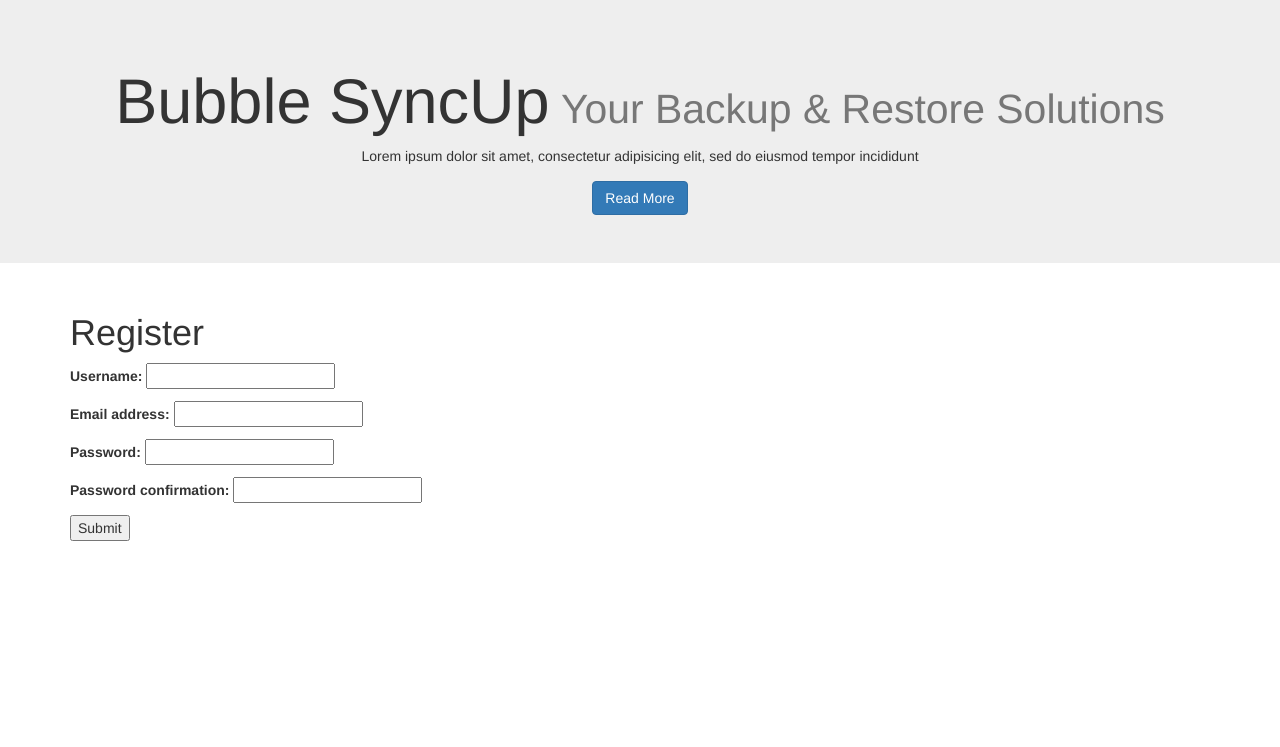
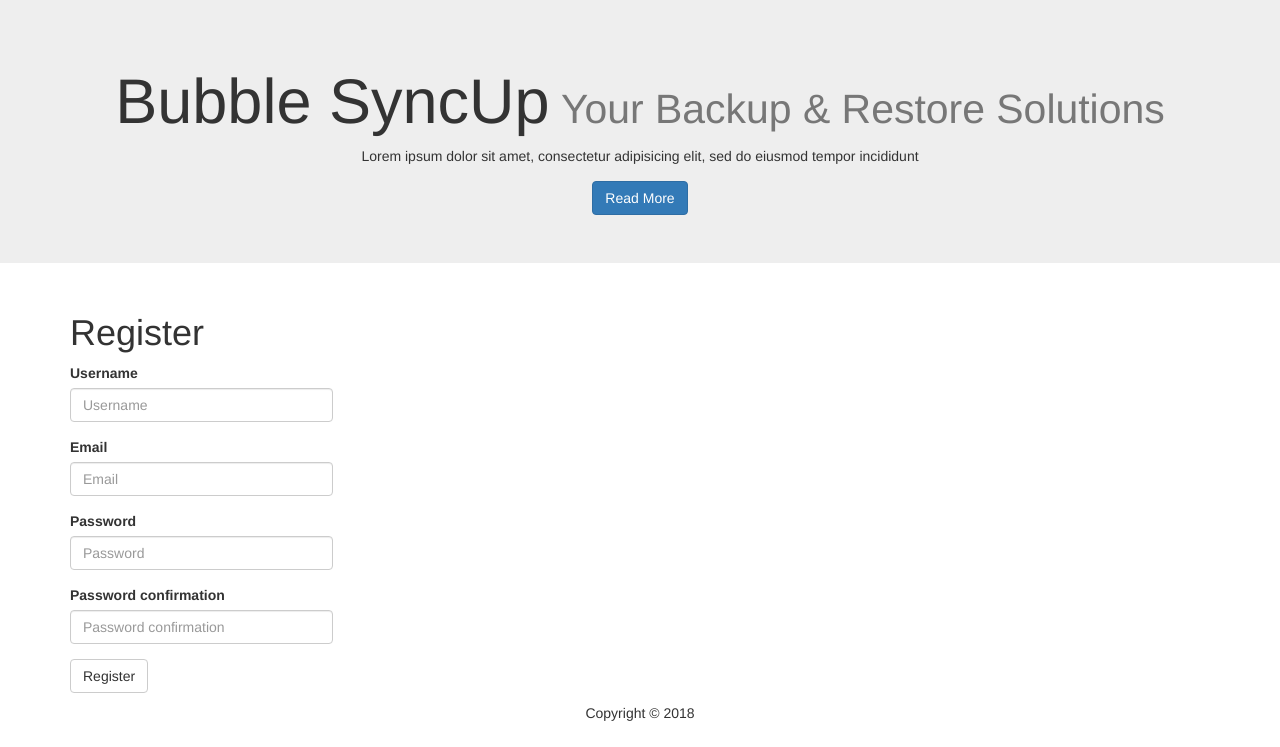
Before and after one commit to rgbosque/syncup, a Django app: page /accounts/register/ in a window 1280 px wide. Shown: the part 53-800 px from the top of the page. Run offline with Django 3.2, Linux system fonts and the light colour scheme; some libraries are stand-ins or nearby versions.

Commit message:
update login and register views

```diff
--- /dev/null
+++ b/requirements.txt
@@ -0,0 +1,4 @@
+Django==2.1.1
+psycopg2==2.7.5
+psycopg2-binary==2.7.5
+pytz==2018.5
--- a/src/accounts/templates/accounts/register.html
+++ b/src/accounts/templates/accounts/register.html
@@ -5,10 +5,34 @@
 {% block content %}
 <h1>Register</h1>
 <p>
-    <form action="" method="POST">
-        {% csrf_token %}
+    <!-- <form action="" method="POST">
+        {# csrf_token #}
         {{ form.as_p }}
         <input type="submit" value="Submit">
-    </form>
+    </form> -->
+    <div class="row">
+        <div class="col-sm-6 col-md-3">
+            <form action="" method="POST">{% csrf_token %}
+                <div class="form-group">
+                    <label for="id_username">Username</label>
+                    <input type="text" class="form-control" name="username" required id="id_username" placeholder="Username">
+                </div>
+                <div class="form-group">
+                    <label for="id_email">Email</label>
+                    <input type="email" class="form-control" name="email" required id="id_email" placeholder="Email">
+                </div>
+                <div class="form-group">
+                    <label for="id_password1">Password</label>
+                    <input type="password" class="form-control" name="password1" required id="id_password1" placeholder="Password">
+                </div>
+                <div class="form-group">
+                    <label for="id_password2">Password confirmation</label>
+                    <input type="password" class="form-control" name="password2" required id="id_password2" placeholder="Password confirmation">
+                </div>
+                <button type="submit" class="btn btn-default">Register</button>
+            </form>
+        </div>
+    </div>
+
 </p>
 {% endblock %}
--- a/src/templates/base.html
+++ b/src/templates/base.html
@@ -88,7 +88,12 @@
     <div class="container">
         <!-- {# include "snippets/nav.html" #    } -->
         {% block content %}{% endblock %}
+
+    </div>
+    <div class="container">
+        <footer class="text-center">Copyright &copy; 2018</footer>
     </div>
     {% include "snippets/js.html" %}
+
 </body>
 </html>
```
Also changed, not shown: src/accounts/templates/accounts/login.html (+14 -2 lines), 1 other file.
